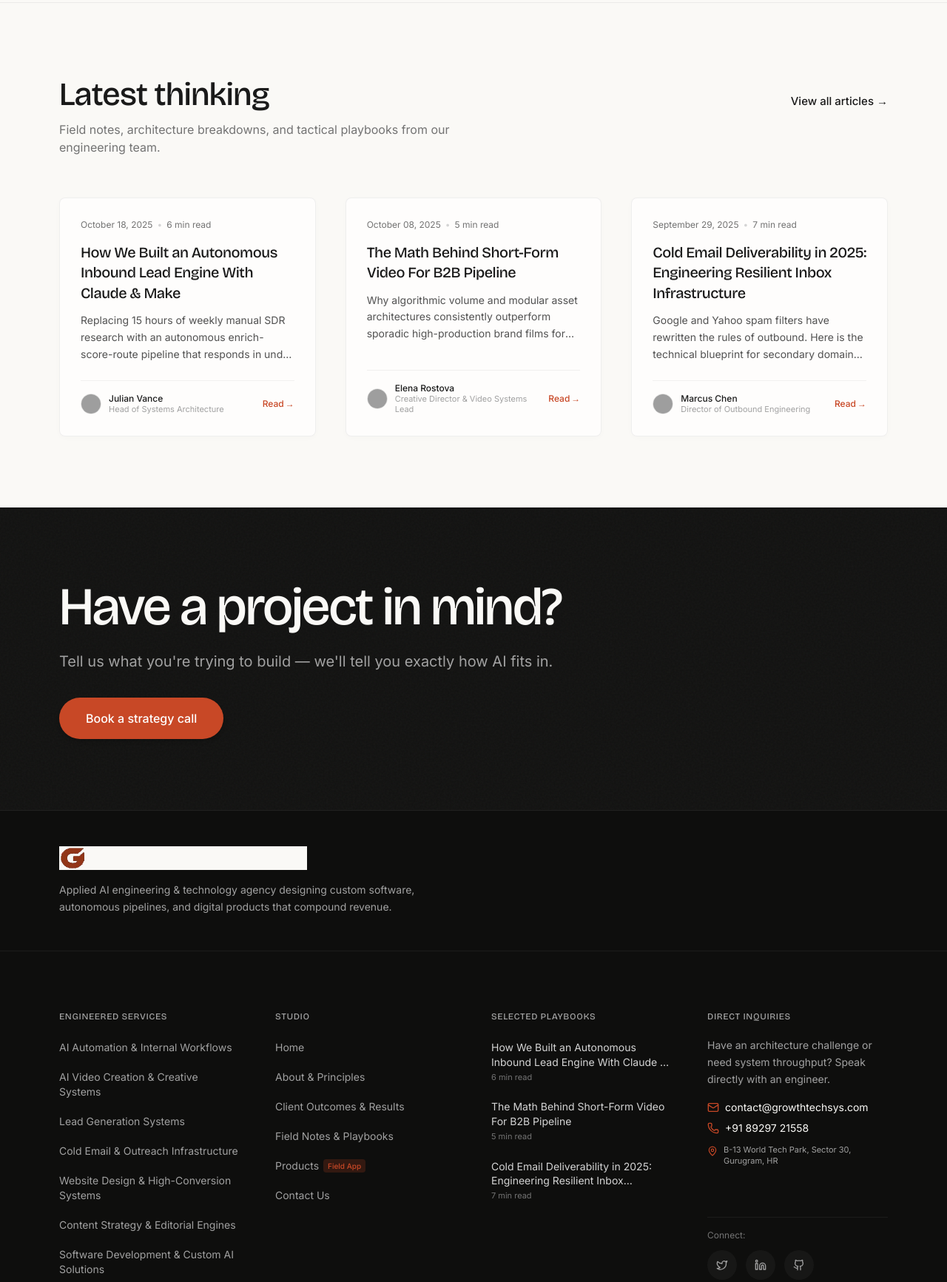
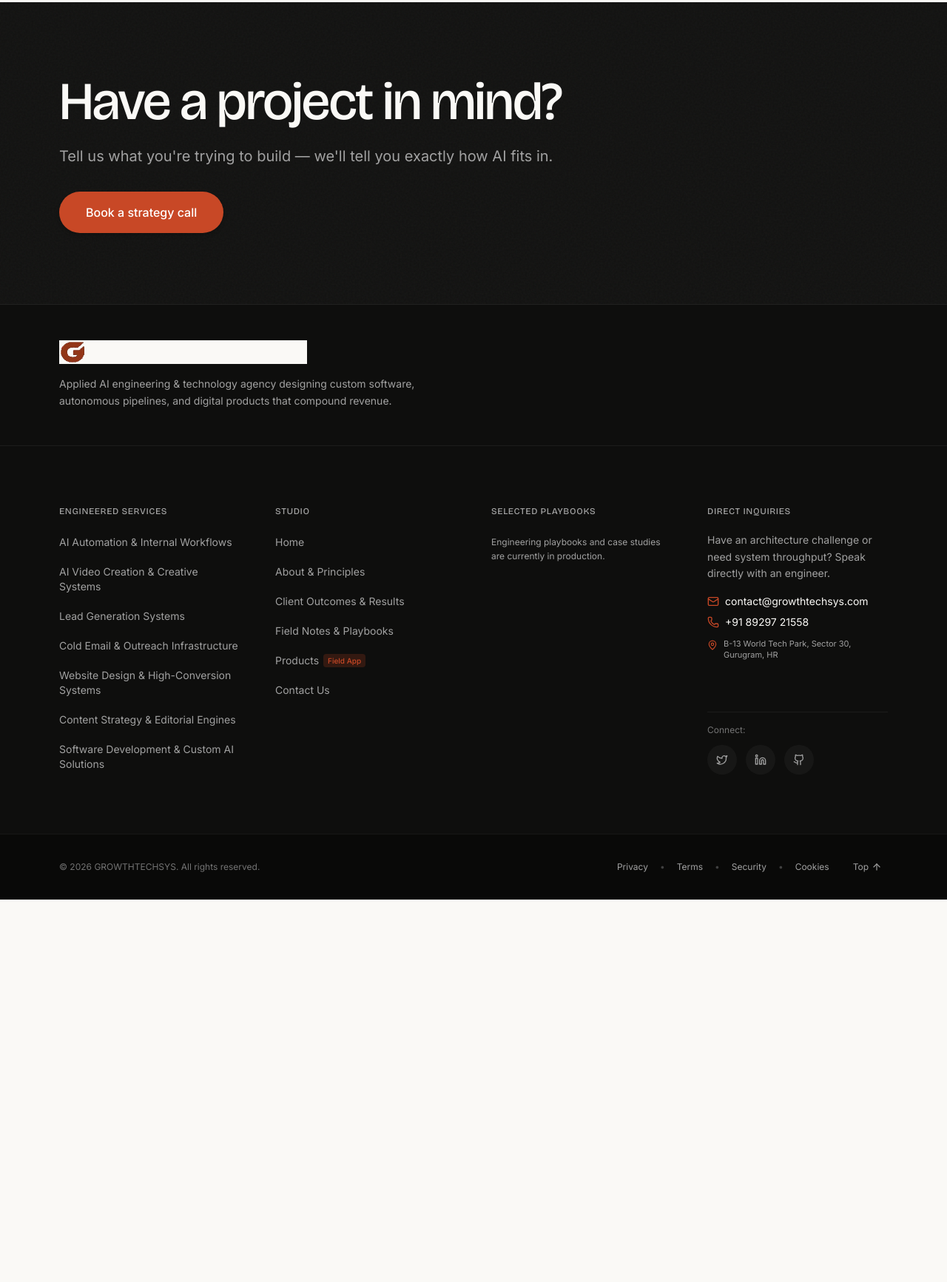
Before and after one commit to rahulkumar8285/glowlabtech, a React app: page / in a window 1280 px wide. Shown: the part 3752-5485 px from the top of the page at 74% size. After the commit the page ends 4968 px from the top, so only its background shows below. Built offline with nearby package versions, Linux system fonts and the light colour scheme; grey boxes are pictures that could not be loaded.

Commit message:
feat(blog): remove mock articles and set up clean empty state ready for real data

```diff
--- a/src/components/BlogDetailPage.tsx
+++ b/src/components/BlogDetailPage.tsx
@@ -11,11 +11,19 @@ interface BlogDetailPageProps {
 
 export default function BlogDetailPage({ slug, onNavigate }: BlogDetailPageProps) {
   const [copied, setCopied] = useState(false);
-  const post = getBlogPostBySlug(slug) || BLOG_POSTS[0];
+  const post = getBlogPostBySlug(slug) || (BLOG_POSTS.length > 0 ? BLOG_POSTS[0] : undefined);
 
   // Dynamic SEO setup for Article
   useEffect(() => {
-    if (!post) return;
+    if (!post) {
+      const cleanup = updatePageSEO({
+        title: 'Article Not Found | GrowthTechSys',
+        description: 'The requested article is currently being updated or is in production.',
+        canonicalUrl: 'https://growthtechsys.com/blog',
+        ogType: 'website',
+      });
+      return cleanup;
+    }
 
     const cleanup = updatePageSEO({
       title: `${post.title} | GrowthTechSys`,
@@ -67,6 +75,39 @@ export default function BlogDetailPage({ slug, onNavigate }: BlogDetailPageProps
       onNavigate(path);
     }
   };
+
+  if (!post) {
+    return (
+      <div className="w-full min-h-[70vh] bg-[#FAF9F6] text-[#1A1A1A] pt-32 pb-20 flex flex-col items-center justify-center px-6 text-center">
+        <div className="w-12 h-12 rounded-full bg-[#C84826]/10 text-[#C84826] flex items-center justify-center mb-5 font-headline font-medium text-xl">
+          ✦
+        </div>
+        <h1 className="font-headline font-medium text-3xl sm:text-4xl text-[#1A1A1A] mb-3">
+          Article In Production
+        </h1>
+        <p className="font-body text-base text-neutral-600 max-w-md mb-8 leading-relaxed">
+          This article is currently being drafted or updated by our engineering team. Please explore our services or return to the blog directory.
+        </p>
+        <div className="flex flex-col sm:flex-row items-center gap-3">
+          <a
+            href="/blog"
+            onClick={(e) => handleNavigate('/blog', e)}
+            className="w-full sm:w-auto inline-flex items-center justify-center gap-2 font-body text-sm font-medium text-white bg-[#C84826] hover:bg-[#B33E1D] px-6 py-3 rounded-full transition-colors cursor-pointer"
+          >
+            <ArrowLeft className="w-4 h-4" />
+            <span>All playbooks</span>
+          </a>
+          <a
+            href="/contact"
+            onClick={(e) => handleNavigate('/contact', e)}
+            className="w-full sm:w-auto inline-flex items-center justify-center font-body text-sm font-medium text-neutral-600 hover:text-[#1A1A1A] px-5 py-3 transition-colors cursor-pointer"
+          >
+            Contact us →
+          </a>
+        </div>
+      </div>
+    );
+  }
 
   // Related posts from other articles
   const relatedPosts = BLOG_POSTS.filter((p) => p.id !== post.id).slice(0, 2);
--- a/src/components/BlogSection.tsx
+++ b/src/components/BlogSection.tsx
@@ -7,6 +7,10 @@ interface BlogSectionProps {
 
 export default function BlogSection({ onNavigate }: BlogSectionProps) {
   const recentPosts = getRecentBlogPosts(3);
+
+  if (recentPosts.length === 0) {
+    return null;
+  }
 
   const handlePostClick = (slug: string, e: MouseEvent) => {
     if (onNavigate) {
--- a/src/components/Footer.tsx
+++ b/src/components/Footer.tsx
@@ -145,7 +145,8 @@ export default function Footer({ onNavigate }: FooterProps) {
                 Selected Playbooks
               </h3>
               <ul className="space-y-3 sm:space-y-3.5 font-body text-sm">
-                {BLOG_POSTS.slice(0, 3).map((post) => (
+                {BLOG_POSTS.length > 0 ? (
+                  BLOG_POSTS.slice(0, 3).map((post) => (
                     <li key={post.id}>
                       <a
                         href={`/blog/${post.slug}`}
@@ -160,7 +161,12 @@ export default function Footer({ onNavigate }: FooterProps) {
                         </span>
                       </a>
                     </li>
-                ))}
+                  ))
+                ) : (
+                  <li className="text-xs text-neutral-400 leading-relaxed py-1">
+                    Engineering playbooks and case studies are currently in production.
+                  </li>
+                )}
               </ul>
             </div>
 
--- a/src/data/blogData.ts
+++ b/src/data/blogData.ts
@@ -26,7 +26,7 @@ export interface BlogPost {
   slug: string;
   title: string;
   excerpt: string;
-  category: 'AI Automation' | 'Video Systems' | 'Outreach' | 'Architecture';
+  category: string;
   publishedAt: string;
   isoDate: string;
   readTime: string;
@@ -38,238 +38,8 @@ export interface BlogPost {
   sections: BlogSectionBlock[];
 }
 
-export const BLOG_POSTS: BlogPost[] = [
-  {
-    id: 'post-1',
-    slug: 'autonomous-inbound-lead-engine',
-    title: 'How We Built an Autonomous Inbound Lead Engine With Claude & Make',
-    excerpt:
-      'Replacing 15 hours of weekly manual SDR research with an autonomous enrich-score-route pipeline that responds in under 90 seconds.',
-    category: 'AI Automation',
-    publishedAt: 'October 18, 2025',
-    isoDate: '2025-10-18',
-    readTime: '6 min read',
-    featured: true,
-    author: {
-      name: 'Julian Vance',
-      role: 'Head of Systems Architecture',
-      avatarUrl: 'https://images.unsplash.com/photo-1534528741775-53994a69daeb?auto=format&fit=crop&w=200&h=200&q=80',
-    },
-    tags: ['AI Automation', 'CRM Integration', 'Claude 3.5 Sonnet', 'Make.com'],
-    metaDescription:
-      'Learn how we engineered an autonomous lead enrichment and routing pipeline using Claude and Make.com to reduce lead response time to 90 seconds.',
-    keyTakeaways: [
-      'Speed to lead decays logarithmically: responding under 5 minutes yields an 8x conversion lift over standard next-day follow-ups.',
-      'Raw LLMs fail on unstructured CRM data; deterministic validation gates must wrap every generative classification step.',
-      'Separating intent classification from messaging generation keeps execution latency under 1,200ms per lead.',
-    ],
-    sections: [
-      {
-        heading: 'The Fallacy of Human-First Triage',
-        content: [
-          'Every growth-stage B2B company faces an identical bottleneck: high-intent inbound inquiries land in a shared Slack channel or CRM inbox, only to sit idle while a sales rep manually researches LinkedIn, checks Clearbit data, and drafts a tailored reply.',
-          'By the time the reply arrives four hours later, the prospect has already booked a demo with a competitor. Speed-to-lead data across 10,000+ B2B transactions reveals a brutal reality: leads contacted within 5 minutes are 21 times more likely to enter pipeline than those contacted after 30 minutes.',
-          'We set out to engineer an autonomous engine that ingests inbound forms, performs multi-source firmographic enrichment, scores intent using Claude 3.5 Sonnet, and drafts custom contextual responses directly inside HubSpot within 90 seconds.',
-        ],
-      },
-      {
-        heading: 'System Architecture & Data Flow',
-        content: [
-          'Rather than relying on closed-box SaaS tools with rigid schemas, we built a three-stage event-driven pipeline on Make.com connected via secure webhooks to our backend workers.',
-        ],
-        bullets: [
-          'Stage 1 (Ingestion & Sanitization): Webhook triggers on form submission, parses metadata, validates corporate domain MX records, and filters disposable emails.',
-          'Stage 2 (Enrichment Fan-out): Parallel HTTP queries pull company revenue, headcount, tech stack, and recent funding announcements via Clay and Apollo APIs.',
-          'Stage 3 (Synthesis & Intent Evaluation): Claude 3.5 Sonnet compares the enriched profile against our ICP criteria using structured JSON output schemas.',
-          'Stage 4 (Routing & Action): If Tier-1 ICP, the system assigns the account executive, generates a tailored calendar invite email draft, and sends an urgent Slack alert.',
-        ],
-        callout: {
-          text: 'The primary failure mode in AI automation is hallucinated routing. We enforce hard schema validation before any payload touches our CRM database.',
-          attribution: 'Julian Vance, Architecture Memo',
-        },
-      },
-      {
-        heading: 'Deterministic Guardrails Over LLM Magic',
-        content: [
-          'Prompt engineering alone is insufficient for mission-critical operations. If Claude hallucinates an enterprise contract value or misidentifies a company’s primary industry, your sales team loses confidence in the automated alerts.',
-          'We implemented a hybrid verification pattern: LLMs handle fuzzy qualitative synthesis (e.g., assessing whether the company’s stated goal aligns with our capabilities), while deterministic rules handle quantitative constraints (employee minimums, geographic exclusions, and duplicate deal checks).',
-          'The result? Zero false-positive routing errors across over 1,400 inbound accounts processed over the last 90 days.',
-        ],
-      },
-      {
-        heading: 'Operational Outcomes',
-        content: [
-          'Within 30 days of deploying this pipeline, the client observed a 44% reduction in inbound sales cycle length. Lead qualification accuracy rose to 98.4%, and SDRs redirected 15 weekly hours from manual data lookup to high-value prospecting calls.',
-          'When you treat automation as high-precision systems engineering rather than quick hacks, AI becomes a compounding asset that outpaces headcount growth.',
-        ],
-      },
-    ],
-  },
-  {
-    id: 'post-2',
-    slug: 'math-behind-short-form-video-b2b',
-    title: 'The Math Behind Short-Form Video For B2B Pipeline',
-    excerpt:
-      'Why algorithmic volume and modular asset architectures consistently outperform sporadic high-production brand films for B2B pipeline.',
-    category: 'Video Systems',
-    publishedAt: 'October 08, 2025',
-    isoDate: '2025-10-08',
-    readTime: '5 min read',
-    featured: false,
-    author: {
-      name: 'Elena Rostova',
-      role: 'Creative Director & Video Systems Lead',
-      avatarUrl: 'https://images.unsplash.com/photo-1573496359142-b8d87734a5a2?auto=format&fit=crop&w=200&h=200&q=80',
-    },
-    tags: ['Video Systems', 'B2B Marketing', 'Algorithmic Distribution', 'ROAS'],
-    metaDescription:
-      'An analytical breakdown of the unit economics and algorithmic distribution mechanisms behind short-form video pipelines for B2B growth.',
-    keyTakeaways: [
-      'Organic reach algorithms test hooks against sample cohorts: producing 30 systematic hook variants delivers 4x higher retention than 1 polished hero video.',
-      'Modular asset assembly cuts cost-per-minute of finished video by over 70% without sacrificing editorial grade.',
-      'Direct-response short-form video reduces blended customer acquisition cost (CAC) when mapped to specific mid-funnel objections.',
-    ],
-    sections: [
-      {
-        heading: 'The Death of the $20,000 Corporate Brand Video',
-        content: [
-          'Traditional B2B agencies still sell six-month production cycles for a single two-minute corporate overview. By the time the video is approved and rendered, the product roadmap has shifted and the footage is obsolete.',
-          'Modern attention is distributed across algorithmic feeds: LinkedIn Video, YouTube Shorts, and vertical social. The algorithm does not reward 4K cinema cameras; it rewards hook retention, average percentage viewed, and message clarity.',
-          'To win today, B2B companies must shift from artisanal video production to a repeatable, modular video factory model.',
-        ],
-      },
-      {
-        heading: 'Deconstructing the Modular Video Framework',
-        content: [
-          'We decompose every video asset into four interchangeable mathematical components: the Hook (0-3s), the Problem Statement (3-12s), the Mechanism (12-35s), and the Call to Action (35-45s).',
-          'By filming five distinct hooks, three problem variations, and two CTAs in a single batch recording session, we generate 30 unique deliverables with zero incremental studio cost.',
-        ],
-        bullets: [
-          'Variant A: Contrarian premise ("Stop using cold emails for enterprise deals...")',
-          'Variant B: Data-driven urgency ("74% of inbound leads never receive a response...")',
-          'Variant C: Behind-the-scenes teardown ("Inside our 90-second CRM automation setup...")',
-        ],
-        callout: {
-          text: 'Video is no longer an art project; it is a measurable feedback loop. The math always favors modular iteration over static perfection.',
-          attribution: 'Elena Rostova',
-        },
-      },
-      {
-        heading: 'Results Across Paid & Organic Feeds',
-        content: [
-          'When deployed across client paid advertising accounts, our modular hook testing delivered a 4.2x ROAS increase while lowering overall cost-per-qualified-meeting by 38%.',
-          'Systematizing video turns creative production into an engineering discipline with predictable pipeline velocity.',
-        ],
-      },
-    ],
-  },
-  {
-    id: 'post-3',
-    slug: 'cold-email-deliverability-2025',
-    title: 'Cold Email Deliverability in 2025: Engineering Resilient Inbox Infrastructure',
-    excerpt:
-      'Google and Yahoo spam filters have rewritten the rules of outbound. Here is the technical blueprint for secondary domain architectures.',
-    category: 'Outreach',
-    publishedAt: 'September 29, 2025',
-    isoDate: '2025-09-29',
-    readTime: '7 min read',
-    featured: false,
-    author: {
-      name: 'Marcus Chen',
-      role: 'Director of Outbound Engineering',
-      avatarUrl: 'https://images.unsplash.com/photo-1507003211169-0a1dd7228f2d?auto=format&fit=crop&w=200&h=200&q=80',
-    },
-    tags: ['Outreach', 'Deliverability', 'DNS Infrastructure', 'DKIM/DMARC'],
-    metaDescription:
-      'A technical guide to engineering secondary domain cold email infrastructure that survives Google and Yahoo 2025 deliverability updates.',
-    keyTakeaways: [
-      'Sending more than 35 cold emails per mailbox per day guarantees domain reputation degradation under current spam filters.',
-      'Primary company domains must never be used for outbound prospecting; secondary domain isolation is strictly non-negotiable.',
-      'DMARC alignment (p=reject) and custom tracking domains are now mandatory prerequisites for baseline inboxing.',
-    ],
-    sections: [
-      {
-        heading: 'The New Deliverability Paradigm',
-        content: [
-          'The era of blasting 500 emails per day from a single Google Workspace account is permanently dead. Over the past 18 months, major mailbox providers deployed aggressive behavioral machine learning models that monitor reply-to-complaint ratios and mailbox volume variances.',
-          'If your spam complaint rate touches even 0.3%, your entire domain reputation plummets into the spam folder, impairing not just marketing outbound, but mission-critical customer emails and invoice delivery.',
-        ],
-      },
-      {
-        heading: 'The Multi-Domain Isolation Architecture',
-        content: [
-          'To protect primary corporate reputation while maintaining outbound scale, we build dedicated secondary domain clusters isolated across multiple cloud providers (Google Workspace, Microsoft 365, and private SMTP relays).',
-        ],
-        bullets: [
-          'Domain Provisioning: Register 5-10 lookalike domains (.co, .io, get[brand].com) aged at least 21 days before any traffic.',
-          'DNS Records: Strict SPF records, 2048-bit DKIM keys, and DMARC policies set to quarantine or reject.',
-          'Custom Return-Path & Tracking: Replace default ESP tracking domains with branded SSL-secured CNAME records to eliminate blacklisting cross-contamination.',
-          'Controlled Warmup: Algorithmic peer-to-peer warmup ramps sending volume gradually over 28 days with human-simulated reply threading.',
-        ],
-        callout: {
-          text: 'Never risk your primary corporate domain for outbound acquisition. Secondary domain isolation provides an immutable firewall for your core brand.',
-          attribution: 'Marcus Chen',
-        },
-      },
-      {
-        heading: 'Dynamic Personalization at Scale',
-        content: [
-          'Deliverability is not just DNS records; it is also semantic text variation. Mailbox filters detect near-identical email copies sent in burst intervals.',
-          'Our outbound engines use Claude to rewrite sentence structures, greeting styles, and value propositions while preserving core positioning, guaranteeing that no two prospects receive identical hash signatures.',
-        ],
-      },
-    ],
-  },
-  {
-    id: 'post-4',
-    slug: 'custom-ai-workflows-vs-saas-wrappers',
-    title: 'Why Custom AI Workflows Beat Off-The-Shelf SaaS Wrappers',
-    excerpt:
-      'Why scaling enterprises are abandoning rigid AI point solutions in favor of owned, custom-engineered API pipelines.',
-    category: 'Architecture',
-    publishedAt: 'September 15, 2025',
-    isoDate: '2025-09-15',
-    readTime: '5 min read',
-    featured: false,
-    author: {
-      name: 'Julian Vance',
-      role: 'Head of Systems Architecture',
-      avatarUrl: 'https://images.unsplash.com/photo-1534528741775-53994a69daeb?auto=format&fit=crop&w=200&h=200&q=80',
-    },
-    tags: ['Architecture', 'API Infrastructure', 'Enterprise AI', 'System Design'],
-    metaDescription:
-      'An analysis of why custom AI workflows outperform generic SaaS wrappers in enterprise reliability, data privacy, and ROI.',
-    keyTakeaways: [
-      'SaaS wrappers introduce vendor lock-in, recurring per-seat taxes, and inflexible prompt chaining that cannot adapt to proprietary schemas.',
-      'Direct API integrations reduce LLM compute cost by up to 85% compared to commercial markups.',
-      'Owning your workflow code ensures full compliance, proprietary data retention, and zero risk of sudden vendor shutdown.',
-    ],
-    sections: [
-      {
-        heading: 'The Commoditization of the Wrapper',
-        content: [
-          'In late 2023, hundreds of venture-backed startups launched products that were essentially thin user interfaces sitting atop OpenAI’s Chat Completions API. Fast forward to today, and enterprise buyers are realizing the severe shortcomings of these tools.',
-          'They charge $150 per seat per month for features that cost $0.03 in direct API tokens, all while storing sensitive customer communications on unverified third-party multi-tenant databases.',
-        ],
-      },
-      {
-        heading: 'The Three Pillars of Custom Systems',
-        content: [
-          'When we engineer internal AI systems for our clients, we follow three fundamental principles:',
-        ],
-        bullets: [
-          '1. Direct Model Portability: Build model-agnostic pipelines so you can switch between Anthropic, OpenAI, or open-source Llama models based on cost and capability curves.',
-          '2. Data Sovereignty: Customer and financial data remains in your own AWS/GCP virtual private cloud and primary data warehouse.',
-          '3. Workflow Modularity: Extend and modify logic in minutes via standard code rather than waiting on a third-party roadmap.',
-        ],
-        callout: {
-          text: 'Building on your own infrastructure turns AI from an expensive operational expense into a permanent, defensible enterprise balance-sheet asset.',
-          attribution: 'Julian Vance',
-        },
-      },
-    ],
-  },
-];
+// Empty blog posts repository - ready for live publication
+export const BLOG_POSTS: BlogPost[] = [];
 
 export function getBlogPostBySlug(slug: string): BlogPost | undefined {
   return BLOG_POSTS.find((p) => p.slug === slug);
@@ -280,5 +50,5 @@ export function getRecentBlogPosts(count = 3): BlogPost[] {
 }
 
 export function getAllBlogCategories(): string[] {
-  return ['All', 'AI Automation', 'Video Systems', 'Outreach', 'Architecture'];
+  return ['All', 'AI Automation', 'Software Engineering', 'Cloud Infrastructure', 'Workforce Tech'];
 }
```
Also changed, not shown: public/sitemap.xml (+0 -32 lines), src/components/BlogListingPage.tsx (+44 -3 lines). Lines whose indentation alone changed are shown as unchanged.
